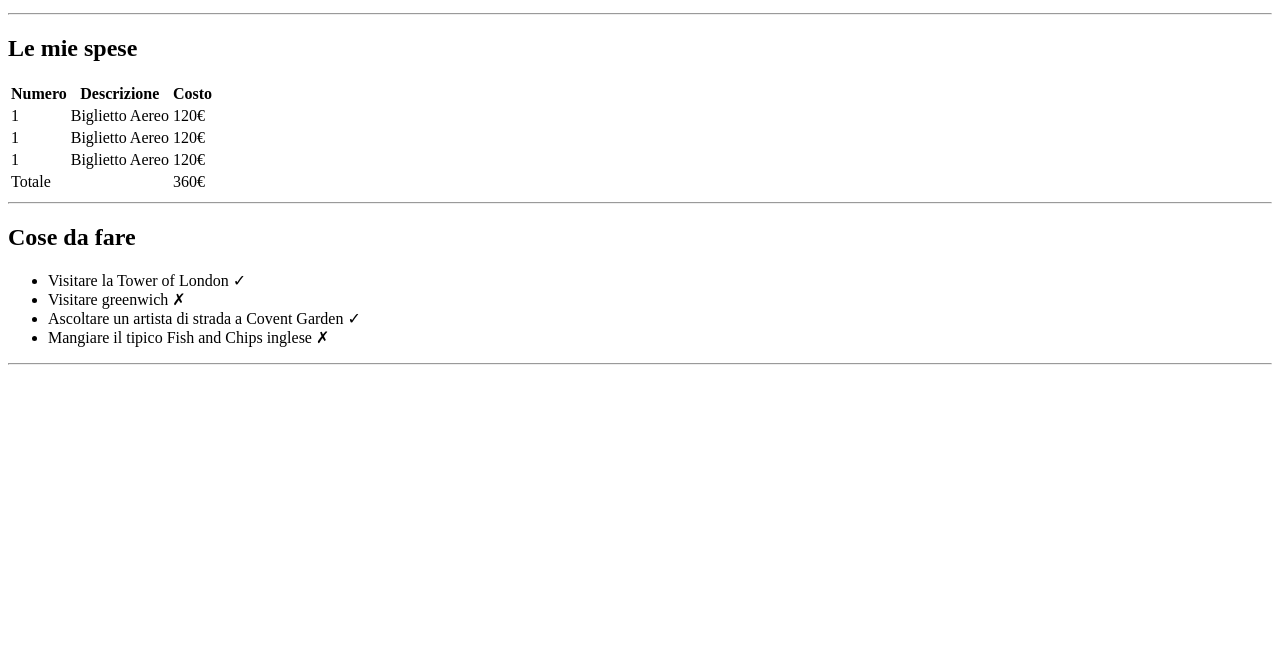
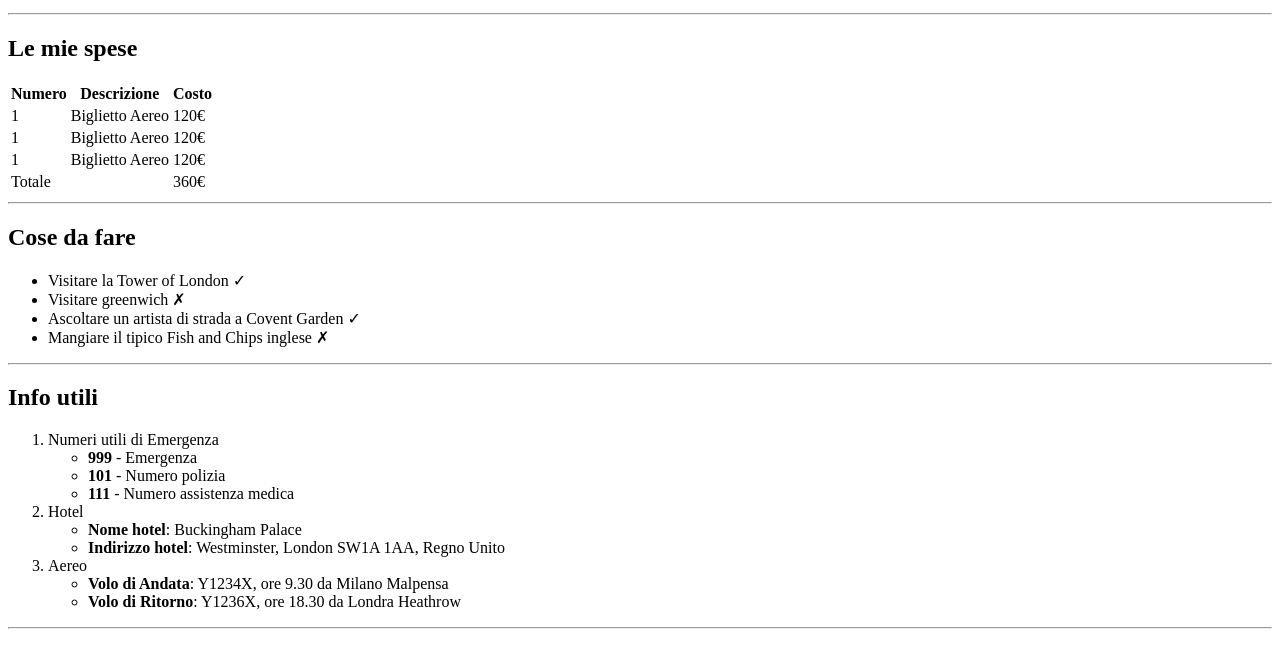
Before and after one commit to niculas1989/html-london-trip, a plain HTML site: page index.html in a window 1280 px wide. Shown: the part 101-768 px from the top of the page. Drawn offline with Linux system fonts and the light colour scheme.

Commit message:
add info in order and unordered list

```diff
--- a/index.html
+++ b/index.html
@@ -69,6 +69,28 @@
         </ul>
         <hr />
 
+        <!-- lista ordinata e non di info importanti -->
+        <h2>Info utili</h2>
+        <ol>
+            <li>Numeri utili di Emergenza</li>
+                <ul>
+                    <li><strong>999</strong> - Emergenza</li>
+                    <li><strong>101</strong> - Numero polizia</li>
+                    <li><strong>111</strong> - Numero assistenza medica</li>
+                </ul>
+            <li>Hotel</li>
+                <ul>
+                    <li><strong>Nome hotel</strong>: Buckingham Palace</li>
+                    <li><strong>Indirizzo hotel</strong>: Westminster, London SW1A 1AA, Regno Unito</li>
+                </ul>
+            <li>Aereo</li>
+                <ul>
+                    <li><strong>Volo di Andata</strong>: Y1234X, ore 9.30 da Milano Malpensa</li>
+                    <li><strong>Volo di Ritorno</strong>: Y1236X, ore 18.30 da Londra Heathrow</li>
+                </ul>
+        </ol>
+        <hr />
+
 
     </main>
 
```
